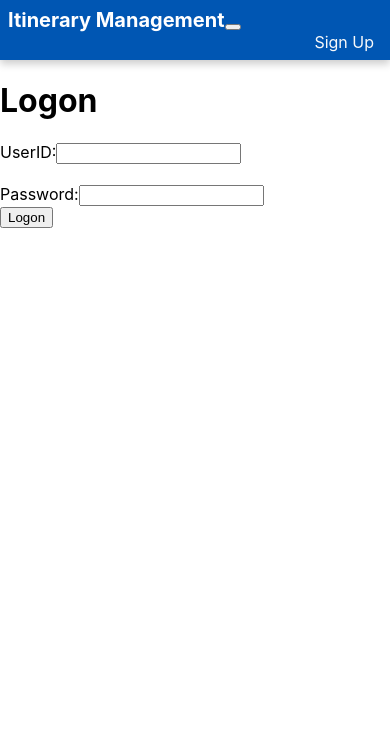
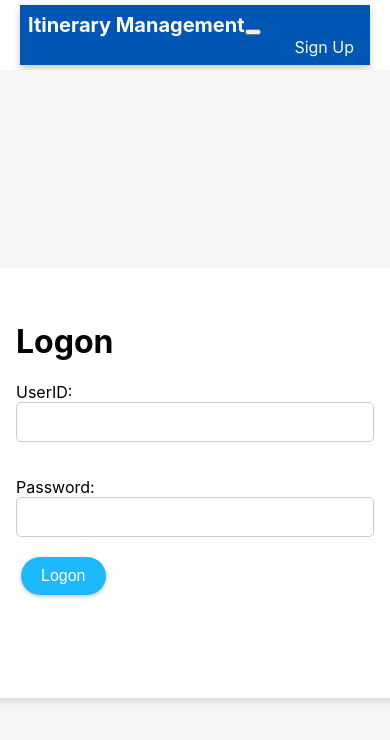
Before and after one commit to kamyaukong/travel, a React (Create React App) app: page /login in a window 390 px wide. Shown: the top 740 px of the page. Built offline with nearby package versions, Linux system fonts and the light colour scheme.

Commit message:
Fixed Logon Styling

```diff
--- a/src/components/NavigationBar.css
+++ b/src/components/NavigationBar.css
@@ -3,7 +3,14 @@
 /* Customize the navigation bar background */
 .navbar {
     background-color: #0056b3; /* Darker shade of #007bff */
-    padding: 0.5rem 1rem;
+    box-shadow: 0 4px 8px rgba(0, 0, 0, 0.2); /* Shadow effect */
+    padding: 0.5rem 1rem; /* Adds space around the content */
+    transition: box-shadow 0.3s;
+    margin-top: 5px;
+    margin-bottom: 5px;
+    margin-left: 20px;
+    margin-right: 20px
+    ;
   }
 
   /* Brand styling */
@@ -112,12 +119,6 @@
   box-shadow: 0 2px 4px rgba(0, 0, 0, 0.1); /* Less shadow effect when active/clicked */
 }
 
-/* Style for the navigation bar itself */
-.navbar {
-  /* ... existing styles ... */
-  transition: box-shadow 0.3s;
-}
-
 /* Hover effect for the navigation bar */
 .navbar:hover {
   box-shadow: 0 4px 8px rgba(0, 0, 0, 0.2); /* Shadow effect */
--- a/src/components/itinerary/EditItineraryModal.css
+++ b/src/components/itinerary/EditItineraryModal.css
@@ -1,26 +1,4 @@
 /* /src/components/itinerary/utilities/ConfirmationModal.css */
-.modal-overlay-editItinerary {
-  position: fixed;
-  top: 0;
-  left: 0;
-  right: 0;
-  bottom: 0;
-  background-color: rgba(0, 0, 0, 0.75);
-  display: flex;
-  justify-content: center;
-  align-items: center;
-  z-index: 1000;
-}
-
-.modal-editItinerary {
-background: #fefefe;
-padding: 20px;
-border-radius: 4px;
-max-width: 500px;
-width: 100%;
-z-index: 1001;
-}
-
 .editItinerary-info {
 display: flex;
 align-items: center;
@@ -42,6 +20,7 @@ position:relative;
   padding: 0;
 }
 
+/*
 .button {
 padding: 10px 20px;
 background-color: #3498db;
@@ -58,3 +37,29 @@ margin: 30px 10px 0px 10px;
 .button:hover {
 background-color: #2671a3;
 }
+*/
+
+.button-style {
+  /*background-color: #007bff;*/
+  background-color:   #1eb8ff; ;
+  border: none;
+  color: #fff;
+  padding: 10px 20px;
+  border-radius: 20px;
+  box-shadow: 0 2px 4px rgba(0, 0, 0, 0.2);
+  cursor: pointer;
+  transition: transform 0.3s, box-shadow 0.3s;
+  font-size: 1rem;
+  margin: 5px;
+  width: auto;
+}
+
+.button-style:hover {
+  transform: translateY(-2px);
+  box-shadow: 0 4px 8px rgba(0, 0, 0, 0.3);
+}
+
+.button-style:active {
+  transform: translateY(1px);
+  box-shadow: 0 2px 4px rgba(0, 0, 0, 0.1);
+}
--- a/src/components/itinerary/EditItineraryModal.js
+++ b/src/components/itinerary/EditItineraryModal.js
@@ -3,6 +3,9 @@ import React, { useState } from 'react';
 import ReactModal from 'react-modal';
 import validationRules from '../common/validationRules';
 import FormGenerator from '../common/FormGenerator';
+
+// import './EditItineraryModal.css';
+import './Modal.css'
 
 export const EditItineraryModal = ({ isOpen, item, onSave, onRequestClose }) => {
     const [editedItinerary, setEditedItinerary] = useState(item);
--- a/src/components/itinerary/ItineraryDetail.css
+++ b/src/components/itinerary/ItineraryDetail.css
@@ -145,8 +145,9 @@
 }
 
 /* Style for modal popups */
+/*
 .modal-overlay-additem, .modal-overlay-deleteconfimration, .modal-overlay-editItinerary {
-  background-color: rgba(0, 0, 0, 0.75); /* Dim the background */
+  background-color: rgba(0, 0, 0, 0.75);
   position: fixed;
   top: 0;
   left: 0;
@@ -157,12 +158,15 @@
   justify-content: center;
   align-items: center;
 }
+*/
 
+/* Add styles for a pop-up look */
+/*
 .modal-additem, .modal-deleteconfimration, .modal-editItinerary {
-  /* Add styles for a pop-up look */
   background: #fefefe;
   padding: 20px;
   border-radius: 4px;
   max-width: 500px;
   width: 100%;
 }
+*/
--- a/src/components/itinerary/ItineraryList.css
+++ b/src/components/itinerary/ItineraryList.css
@@ -9,6 +9,7 @@
   display: grid;
   grid-template-columns: repeat(auto-fill, minmax(300px, 1fr)); /* Adjust column width as needed */
   gap: 20px; /* Space between items */
+  margin-left:20px;
 }
 
 .trip-box {
@@ -45,6 +46,7 @@
   font-size: 1rem; /* Adjust the font size as needed */
   cursor: pointer; /* Changes the cursor to indicate clickability */
   transition: background-color 0.3s, transform 0.3s; /* Transition for smooth color and transform change */
+  margin-left:20px;
 }
 
 .create-trip-button button:hover {
--- /dev/null
+++ b/src/components/itinerary/Modal.css
@@ -0,0 +1,33 @@
+.modal-overlay-additem, .modal-overlay-deleteconfimration, .modal-overlay-editItinerary {
+    background-color: rgba(0, 0, 0, 0.6);
+    position: fixed;
+    top: 0;
+    left: 0;
+    right: 0;
+    bottom: 0;
+    display: flex;
+    justify-content: center;
+    align-items: center;
+}
+
+/* Add styles for a pop-up look */
+.modal-additem, .modal-deleteconfimration, .modal-editItinerary {
+    background: #fefefe;
+    padding: 20px;
+    border-radius: 5px;
+    max-width: 500px;
+    width: 100%;
+    transition: transform 0.3s, box-shadow 0.3s;
+    box-shadow: 0 2px 4px rgba(0,0,0,0.1);
+}
+
+.error-messages {
+    min-height: 30px;
+    color: red;
+    margin-bottom: 10px;
+}
+
+.error-text {
+margin: 0;
+padding: 0;
+}
--- a/src/components/users/UserLogon.css
+++ b/src/components/users/UserLogon.css
@@ -1,64 +1,111 @@
-/* UserRegForm.css */
-.UserRegForm {
-    max-width: 400px;
-    margin: auto;
-    padding: 20px;
-    border: 1px solid #ccc;
-    border-radius: 5px;
-    box-shadow: 0 0 10px rgba(0, 0, 0, 0.1);
+/* Logon Form Container */
+.logon-form-container {
+  display: flex;
+  flex-direction: column;
+  align-items: center;
+  justify-content: center;
+  min-height: 100vh;
+  background-color: #f5f5f5;
 }
 
-  h1 {
-    text-align: center;
+/* Logon Form Styling */
+.UserLogonForm {
+  display: flex;
+  flex-direction: column; /* Stack the children vertically */
+  padding: 2rem;
+  background: #fff;
+  border-radius: 8px;
+  box-shadow: 0 4px 6px rgba(0, 0, 0, 0.1);
+  width: 100%;
+  max-width: 500px; /* Adjust the width as needed */
+  margin-top: -50px; /* Adjust this value to move the form up */
 }
 
-  form {
-    display: flex;
-    flex-direction: column;
+/* Input Field Styling */
+.UserLogonForm input {
+  width: 100%;
+  padding: 10px;
+  margin-bottom: 15px;
+  border-radius: 5px;
+  border: 1px solid #ccc;
+  box-shadow: none;
+  box-sizing: border-box;
+  font-size: 1rem;
 }
 
-  label {
-    margin-bottom: 8px;
+/* Adjusts the placeholder color */
+.UserLogonForm input::placeholder {
+  color: #aaa;
 }
 
-  input,
-  select,
-  button {
-    margin-bottom: 15px;
-    padding: 8px;
-    border: 1px solid #ccc;
-    border-radius: 3px;
+/* Button Styling */
+.button-style {
+  background-color: #1eb8ff;
+  border: none;
+  color: #fff;
+  padding: 15px 20px;
+  border-radius: 30px; /* More rounded corners for the button */
+  box-shadow: 0 4px 6px rgba(0, 0, 0, 0.2);
+  cursor: pointer;
+  transition: transform 0.3s, box-shadow 0.3s;
+  font-size: 1.2rem; /* Bigger font size for button text */
+  margin: 5px;
+  width: 100%; /* Full width button */
+  box-sizing: border-box;
 }
 
-  button {
-    background-color: #4caf50; /* Green */
-    color: white;
-    padding: 10px 15px;
-    text-align: center;
-    text-decoration: none;
-    display: inline-block;
-    font-size: 16px;
-    cursor: pointer;
-    border-radius: 5px;
-    border: none;
+.button-style:hover {
+  background-color: #0da3e0;
+  transform: translateY(-2px);
+  box-shadow: 0 6px 12px rgba(0, 0, 0, 0.3);
 }
 
-  button:disabled {
-    background-color: #ddd;
-    cursor: not-allowed;
+.button-style:active {
+  background-color: #0c7ca5;
+  transform: translateY(1px);
+  box-shadow: 0 3px 6px rgba(0, 0, 0, 0.2);
 }
 
-  .statusMessage {
-    padding: 10px;
-    border-radius: 5px;
-    color: white;
-    font-weight: bold;
+/* Responsive adjustments */
+@media (max-width: 576px) {
+  .logon-form-container {
+    padding: 1rem;
   }
 
-  .statusMessage.E {
-    background-color: #ff5555; /* Red */
+  .logon-form {
+    padding: 1rem;
   }
 
-  .statusMessage.I {
-    background-color: #4caf50; /* Green */
+  .button-style {
+    padding: 10px 15px;
   }
+}
+
+.statusMessage-container {
+  height: 50px; /* Reserve enough height for the message */
+  min-height: 50px; /* Ensure it does not collapse completely */
+  margin-bottom: 1rem; /* Space below the message area */
+  display: flex;
+  align-items: center; /* Center the message vertically */
+  justify-content: center; /* Center the message horizontally */
+  overflow: hidden; /* Hide the overflow */
+}
+
+/* Status message styling */
+.statusMessage {
+  transition: transform 0.3s, opacity 0.3s; /* Smooth transition for the message appearance */
+  transform: translateY(-100%); /* Initially hide the message */
+  opacity: 0; /* Make the message transparent */
+  height: 100%; /* Take the full height of the container */
+  display: flex;
+  align-items: center;
+  justify-content: center;
+  color:red;
+  /* ... Other styles like background-color, color, padding, etc. ... */
+}
+
+/* When a message is present, adjust the transform and opacity to show it */
+.statusMessage.active {
+  transform: translateY(0);
+  opacity: 1;
+}
--- a/src/components/users/UserLogon.js
+++ b/src/components/users/UserLogon.js
@@ -6,7 +6,7 @@ import { AuthContext } from '../../routers/Authentication';
 import FormGenerator from "../common/FormGenerator";
 import callApi from "../../routers/api";
 
-// import "./UserLogon.css";
+import "./UserLogon.css";
 
 const UserLogon = () => {
   const [logonData, setValues] = useState({
@@ -15,7 +15,7 @@ const UserLogon = () => {
   });
 
   const [isSubmitting, setIsSubmitting] = useState(false);
-  const [statusMessage, setStatusMessage] = useState({ message: "", type: "" });
+  const [statusMessage, setStatusMessage] = useState("");
   const { login, setUserID } = useContext(AuthContext);
   const navigate = useNavigate();
 
@@ -30,11 +30,8 @@ const UserLogon = () => {
       const data = await callApi(`/users/logon`, 'POST', logonData);
       console.log("Logon data: ", data);
       if (!data) {
-        setIsSubmitting(false);
-        setStatusMessage({
-          message: data.message || "Invalid credentials",
-          type: "E",
-        });
+          setIsSubmitting(false);
+          setStatusMessage("");
       } else {
         // Save token to local storage
         const receivedToken = data.token;
@@ -46,18 +43,13 @@ const UserLogon = () => {
     } catch (error) {
       console.error("Error during logon: ", error);
       setIsSubmitting(false);
-      setStatusMessage({ message: "System error: " + error.message, type: "E" });
+      setStatusMessage("System error: " + error.message);
     }
   };
 
-  /*
-  const handleRegisterClick = () => {
-    // Redirect to the register URL
-    navigate("/register");
-  };
-  */
   return (
-    <div className="UserLoginForm">
+    <div className="logon-form-container">
+    <div className="UserLogonForm">
       <form onSubmit={handleSubmit}>
         <h1>Logon</h1>
         <FormGenerator
@@ -65,15 +57,18 @@ const UserLogon = () => {
                 schemaIdentifier={'logon'}
                 handleChange={handleChange}
         />
-        <button type="submit" disabled={isSubmitting}>
+        <button type="submit" className="button-style" disabled={isSubmitting}>
           Logon
         </button>
-        {statusMessage.message && (
-          <div className={`statusMessage ${statusMessage.type}`} >
-          {statusMessage.message}
-          </div>
-        )}
+        <div className="statusMessage-container">
+          {statusMessage.message && (
+            <div className="statusMessage">
+              {statusMessage.message? statusMessage.message: ""}
+            </div>
+          )}
+        </div>
       </form>
+    </div>
     </div>
   );
 };
```
Also changed, not shown: src/components/common/ConfirmationModal.css (indentation only). Lines whose indentation alone changed are shown as unchanged.
